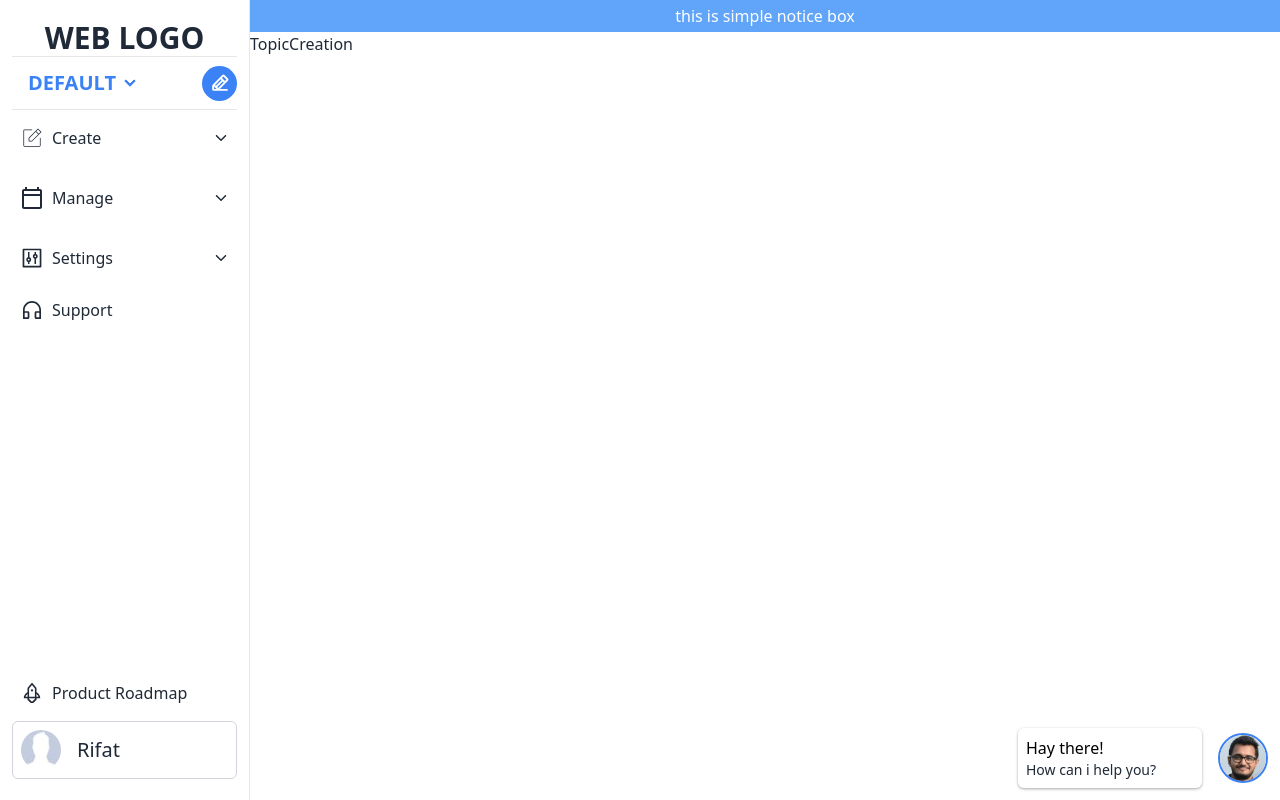
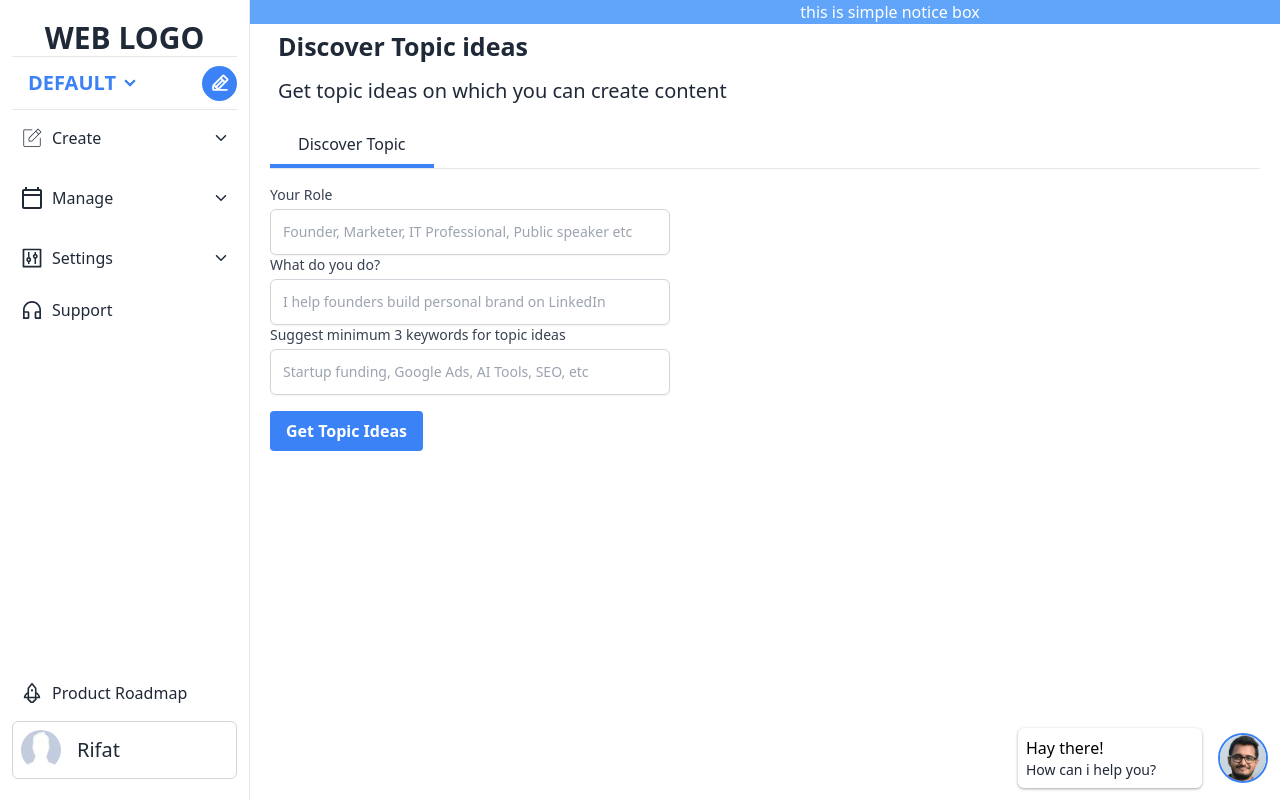
Before and after one commit to rifat0rahman/CometFrontend, a React (Vite) app: page /topic_creation in a window 1280 px wide. Built offline with nearby package versions, Linux system fonts and the light colour scheme.

Commit message:
topic creation form is done

```diff
--- a/src/Components/DeshboardComponents/DeshboardRoot.jsx
+++ b/src/Components/DeshboardComponents/DeshboardRoot.jsx
@@ -7,8 +7,10 @@ export default function DeshboardRoot() {
     <div className="w-full relative flex h-screen">
       <DeshboardNav></DeshboardNav>
       <div className="w-full md:w-[calc(100%-250px)] relative h-screen">
-        <div className="w-full p-1 flex justify-center items-center bg-blue-400 text-white">
-          this is simple notice box
+        <div className="w-full  bg-blue-400  fixed top-0 ">
+          <div className="w-full text-white ">
+            <p className="text-center">this is simple notice box</p>
+          </div>
         </div>
         <Outlet></Outlet>
         <div className="w-[250px] cursor-pointer items-center fixed bottom-3 right-3 grid grid-cols-4 gap-4">
--- a/src/Components/DeshboardComponents/userDeshboard/TopicCreation/TopicCreation.jsx
+++ b/src/Components/DeshboardComponents/userDeshboard/TopicCreation/TopicCreation.jsx
@@ -1,3 +1,103 @@
+import { useForm } from "react-hook-form";
+
 export default function TopicCreation() {
-  return <div>TopicCreation</div>;
+  const {
+    register,
+    handleSubmit,
+    formState: { errors },
+  } = useForm();
+
+  const onSubmit = (data) => {
+    console.log(data);
+  };
+
+  return (
+    <div className="w-full h-screen md:px-5 px-2 overflow-scroll pt-5 overflow-y-auto">
+      <div className="w-full p-2">
+        <h1 className="text-[25px] font-bold">Discover Topic ideas</h1>
+        <p className="text-[20px] py-[10px]">
+          Get topic ideas on which you can create content
+        </p>
+      </div>
+
+      {/* ------------------------component main content start from here ------------------ */}
+      <div className="w-full border-b">
+        <button className="px-7 py-2 border-t-0 border-x-0 border-[4px] border-blue-500">
+          Discover Topic
+        </button>
+      </div>
+
+      {/* ----------------------------topic idea form here ----------------------------- */}
+      <div className="w-full">
+        <form onSubmit={handleSubmit(onSubmit)} className=" py-4 w-[400px]">
+          <div>
+            <label
+              htmlFor="role"
+              className="block text-sm font-medium text-gray-700"
+            >
+              Your Role
+            </label>
+            <input
+              id="role"
+              {...register("role", { required: true })}
+              placeholder="Founder, Marketer, IT Professional, Public speaker etc"
+              className="mt-1 block w-full border border-gray-300 rounded-md shadow-sm p-3 focus:outline-none  focus:ring-indigo-500 focus:border-indigo-500 sm:text-sm"
+            />
+            {errors.role && (
+              <span className="text-red-500 text-sm">
+                This field is required
+              </span>
+            )}
+          </div>
+
+          <div>
+            <label
+              htmlFor="whatDoYouDo"
+              className="block text-sm font-medium text-gray-700"
+            >
+              What do you do?
+            </label>
+            <input
+              id="whatDoYouDo"
+              {...register("whatDoYouDo", { required: true })}
+              placeholder="I help founders build personal brand on LinkedIn"
+              className="mt-1 block w-full border border-gray-300 rounded-md shadow-sm p-3 focus:outline-none focus:ring-indigo-500 focus:border-indigo-500 sm:text-sm"
+            />
+            {errors.whatDoYouDo && (
+              <span className="text-red-500 text-sm">
+                This field is required
+              </span>
+            )}
+          </div>
+
+          <div>
+            <label
+              htmlFor="keywords"
+              className="block text-sm font-medium text-gray-700"
+            >
+              Suggest minimum 3 keywords for topic ideas
+            </label>
+            <input
+              id="keywords"
+              {...register("keywords", { required: true })}
+              placeholder="Startup funding, Google Ads, AI Tools, SEO, etc"
+              className="mt-1 block w-full border border-gray-300 rounded-md shadow-sm p-3 focus:outline-none focus:ring-indigo-500 focus:border-indigo-500 sm:text-sm"
+            />
+            {errors.keywords && (
+              <span className="text-red-500 text-sm">
+                This field is required
+              </span>
+            )}
+          </div>
+
+          <button
+            type="submit"
+            className=" bg-blue-500 mt-4 text-white font-bold py-2 px-4 rounded hover:bg-blue-400 focus:outline-none focus:ring-2 focus:ring-offset-2 focus:ring-blue-500"
+          >
+            Get Topic Ideas
+          </button>
+        </form>
+      </div>
+    </div>
+  );
 }
```
